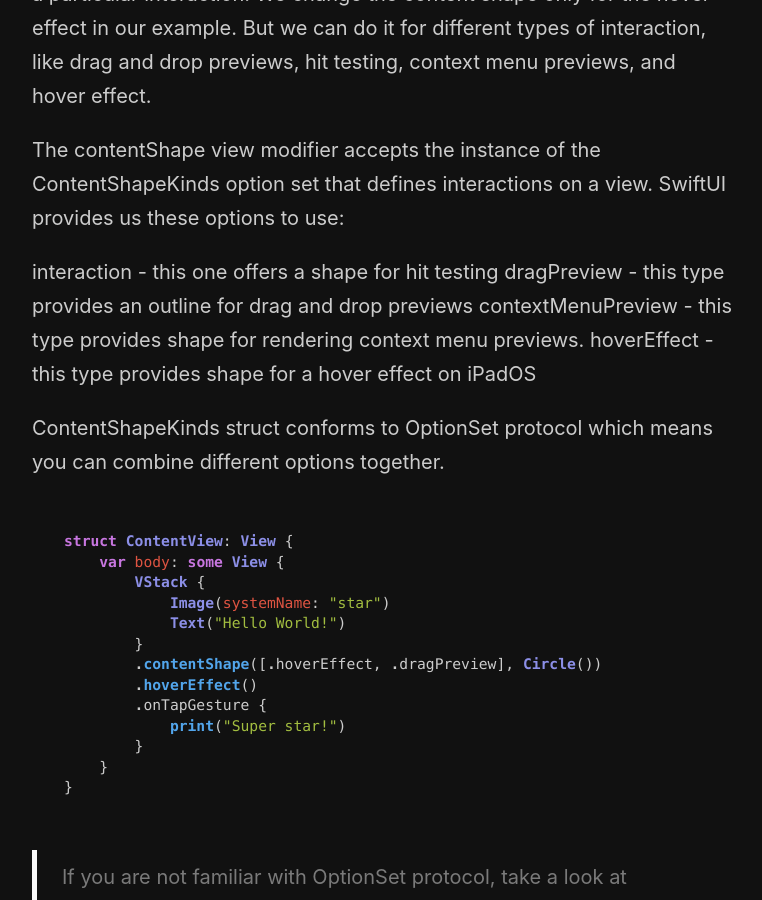
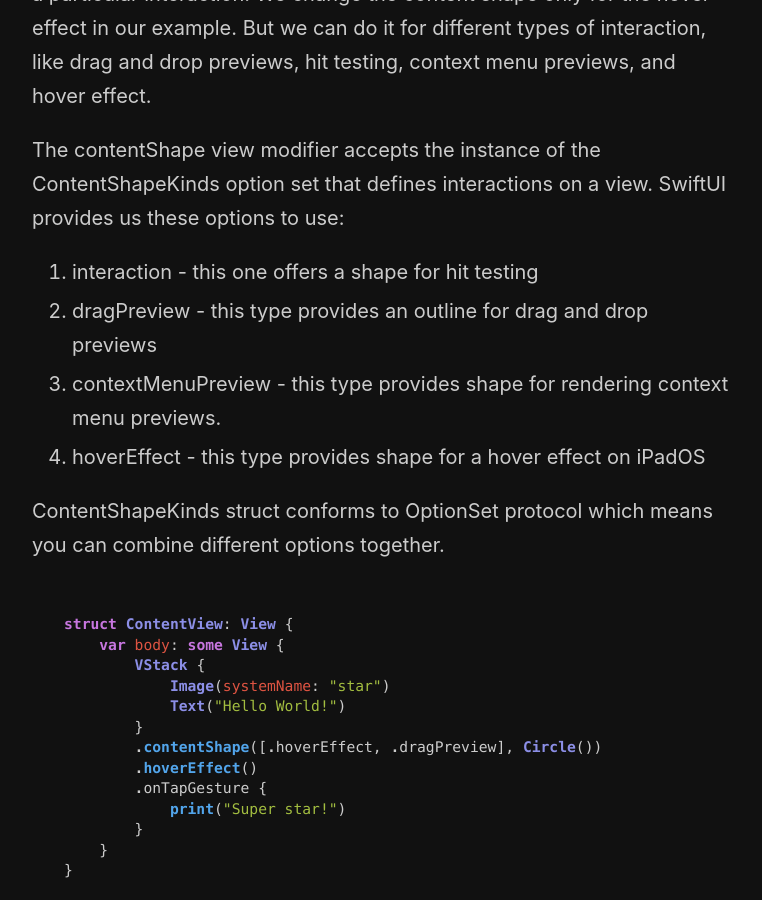
Before and after one commit to mecid/mecid.github.io, a Jekyll site: the page built from _posts/2021-12-03-customizing-view-content-shape-in-swiftui.md, in a window 1280 px wide and 900 px high, scrolled down 1820 px. Shown: the whole window, without its empty margins (258-1020 px from the left). Built offline with Jekyll 4.4.1, drawn with Linux system fonts in a browser that asks for light colours; part of the change alters nothing that is shown.

```diff
--- a/_posts/2021-12-03-customizing-view-content-shape-in-swiftui.md
+++ b/_posts/2021-12-03-customizing-view-content-shape-in-swiftui.md
@@ -61,10 +61,10 @@ The contentShape view modifier changes the shape of the view used for a particul
 
 The contentShape view modifier accepts the instance of the ContentShapeKinds option set that defines interactions on a view. SwiftUI provides us these options to use:
 
-interaction - this one offers a shape for hit testing
-dragPreview - this type provides an outline for drag and drop previews
-contextMenuPreview - this type provides shape for rendering context menu previews.
-hoverEffect - this type provides shape for a hover effect on iPadOS
+1. interaction - this one offers a shape for hit testing
+2. dragPreview - this type provides an outline for drag and drop previews
+3. contextMenuPreview - this type provides shape for rendering context menu previews.
+4. hoverEffect - this type provides shape for a hover effect on iPadOS
 
 ContentShapeKinds struct conforms to OptionSet protocol which means you can combine different options together.
 
```
Also changed, not shown: 1 other file.
